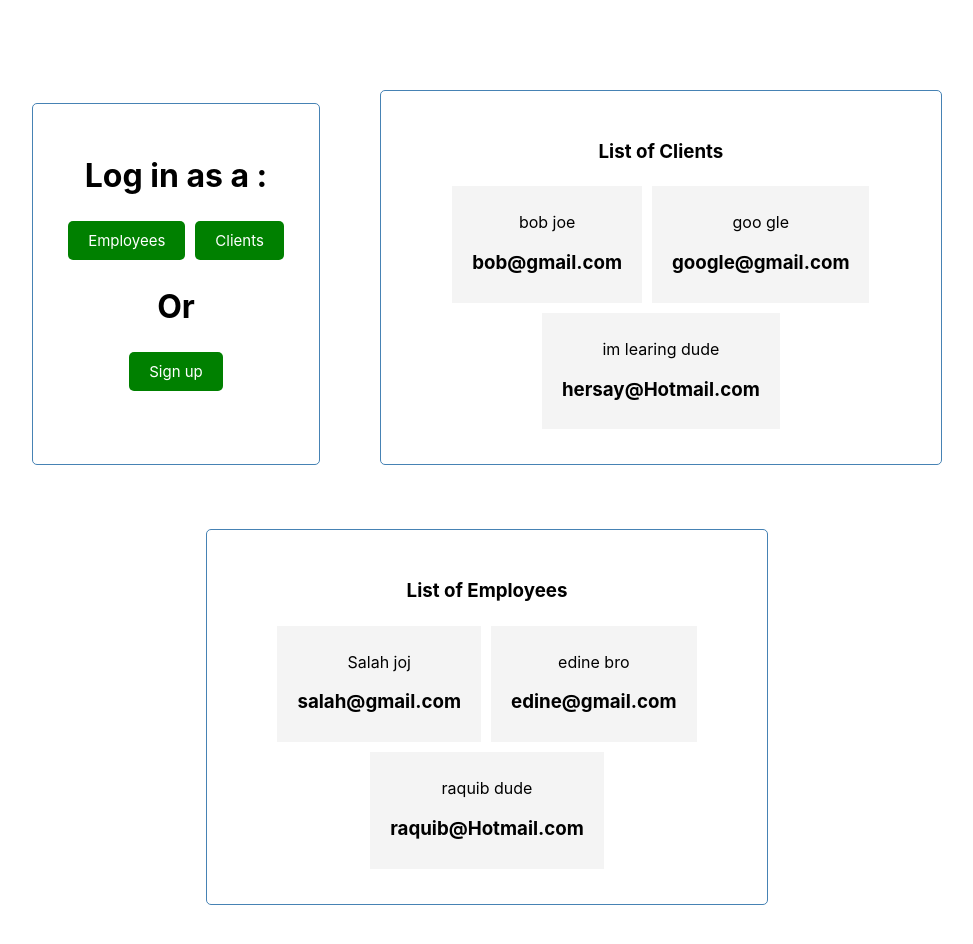
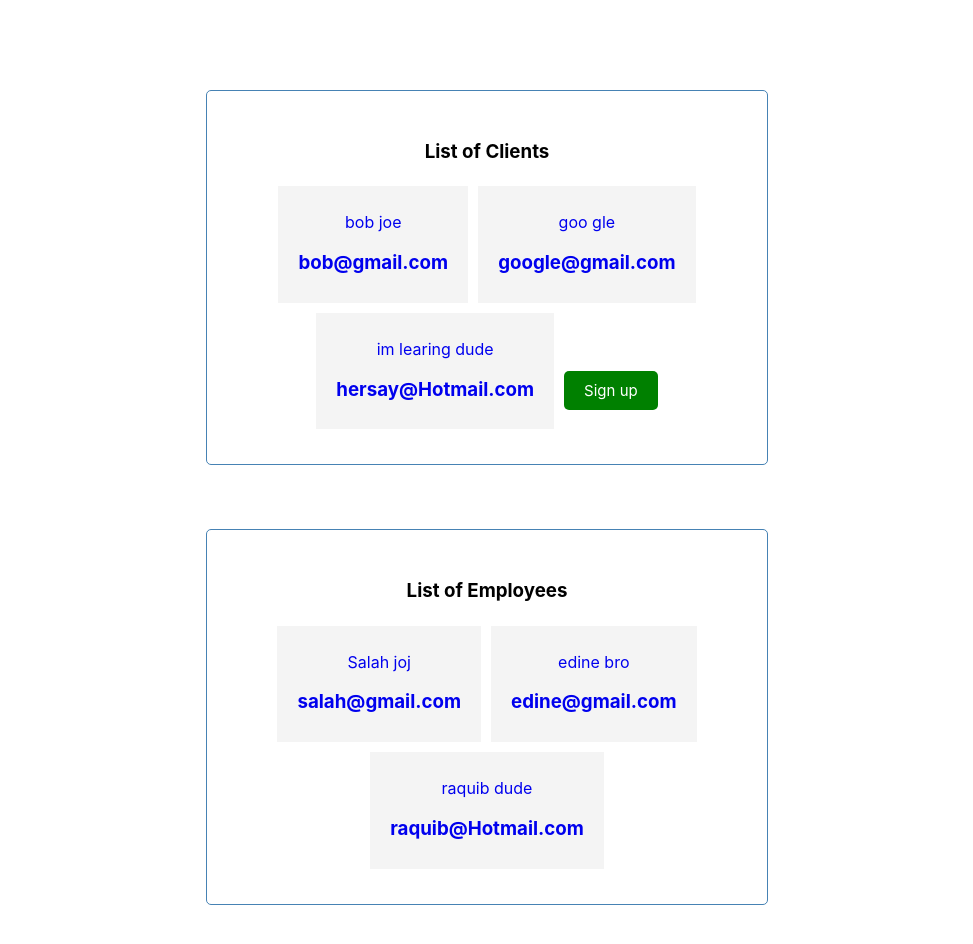
Before and after one commit to q1w2e3hhhh5/Tp4, a React (Create React App) app in the folder salahtp4/: page / in a window 1280 px wide. Shown: the top 944 px of the page, without its empty margins (153-1126 px from the left). Built offline with nearby package versions, Linux system fonts and the light colour scheme.

Commit message:
added routes for clients and employees

```diff
--- a/salahtp4/package.json
+++ b/salahtp4/package.json
@@ -8,6 +8,7 @@
     "@testing-library/user-event": "^13.5.0",
     "react": "^18.0.0",
     "react-dom": "^18.0.0",
+    "react-router-dom": "^6.3.0",
     "react-scripts": "5.0.1",
     "utilities": "^1.0.5",
     "web-vitals": "^2.1.4"
--- a/salahtp4/src/App.js
+++ b/salahtp4/src/App.js
@@ -3,6 +3,7 @@ import './App.css';
 import Button from '../src/components/Button'
 import Employees from './components/Employees.js';
 import Clients from './components/Clients';
+import { Link } from "react-router-dom";
 
 function App() {
 
@@ -58,18 +59,10 @@ function App() {
   return (
     <>
       <div className='options'>
-
-        <div className='container'>
-          <h1>Log in as a :</h1>
-          <Button color='green' text='Employees' onClick={onClick} />
-          <Button color='green' text='Clients' onClick={onClick} />
-          <h1>Or</h1>
-          <Button color='green' text='Sign up' onClick={onClickRedirectTo} />
-        </div>
-
         <div className='container'>
           <h3>List of Clients</h3>
           <Clients clients={clients} onToggle={onClickRedirectTo} />
+          <Button color='green' text='Sign up' onClick={onClickRedirectTo} />
         </div>
         <div className='container'>
           <h3>List of Employees</h3>
@@ -79,5 +72,4 @@ function App() {
     </>
   );
 }
-
 export default App;
--- a/salahtp4/src/components/Client.js
+++ b/salahtp4/src/components/Client.js
@@ -1,11 +1,14 @@
+import { Link } from "react-router-dom";
+
 const Client = ({ client, onToggle }) => {
     return (
-        <div className='client'
-            onClick={() => onToggle(client.id)}>
-            <p>{client.fullName}</p>
-            <h3>{client.email} </h3>
-
-        </div>
+        <Link to="/Client">
+            <div className='client'
+                onClick={() => onToggle(client.id)}>
+                <p>{client.fullName}</p>
+                <h3>{client.email} </h3>
+            </div>
+        </Link>
     )
 }
 export default Client
--- a/salahtp4/src/components/Employee.js
+++ b/salahtp4/src/components/Employee.js
@@ -1,11 +1,14 @@
+import { Link } from "react-router-dom";
+
 const Employee = ({ employee, onToggle }) => {
     return (
-        <div className='employee'
-            onClick={() => onToggle(employee.id)}>
-            <p>{employee.fullName}</p>
-             <h3>{employee.email} </h3>
-
-        </div>
+        <Link to="/Employee">
+            <div className='employee'
+                onClick={() => onToggle(employee.id)}>
+                <p>{employee.fullName}</p>
+                <h3>{employee.email} </h3>
+            </div>
+        </Link>
     )
 }
 export default Employee
--- a/salahtp4/src/index.js
+++ b/salahtp4/src/index.js
@@ -1,13 +1,22 @@
 import React from 'react';
 import ReactDOM from 'react-dom/client';
+import { BrowserRouter, Route,Routes } from "react-router-dom";
 import './index.css';
 import App from './App';
 import reportWebVitals from './reportWebVitals';
+import Employees from "./routes/Employees";
+import Clients from "./routes/Clients";
 
 const root = ReactDOM.createRoot(document.getElementById('root'));
 root.render(
   <React.StrictMode>
-    <App />
+    <BrowserRouter>
+    <Routes>
+      <Route path="/" element={<App />} />
+      <Route path="Employee" element={<Employees />} />
+      <Route path="Client" element={<Clients />} />
+    </Routes>
+    </BrowserRouter>
   </React.StrictMode>
 );
 
--- /dev/null
+++ b/salahtp4/src/routes/Clients.js
@@ -0,0 +1,5 @@
+export default function clients() {
+    return (
+        <h2>clients</h2>
+    );
+}
--- /dev/null
+++ b/salahtp4/src/routes/Employees.js
@@ -0,0 +1,5 @@
+export default function employees() {
+    return (
+        <h2>employees</h2>
+    );
+}
```
Also changed, not shown: 1 other file (tests, documents, lock files or other folders).
